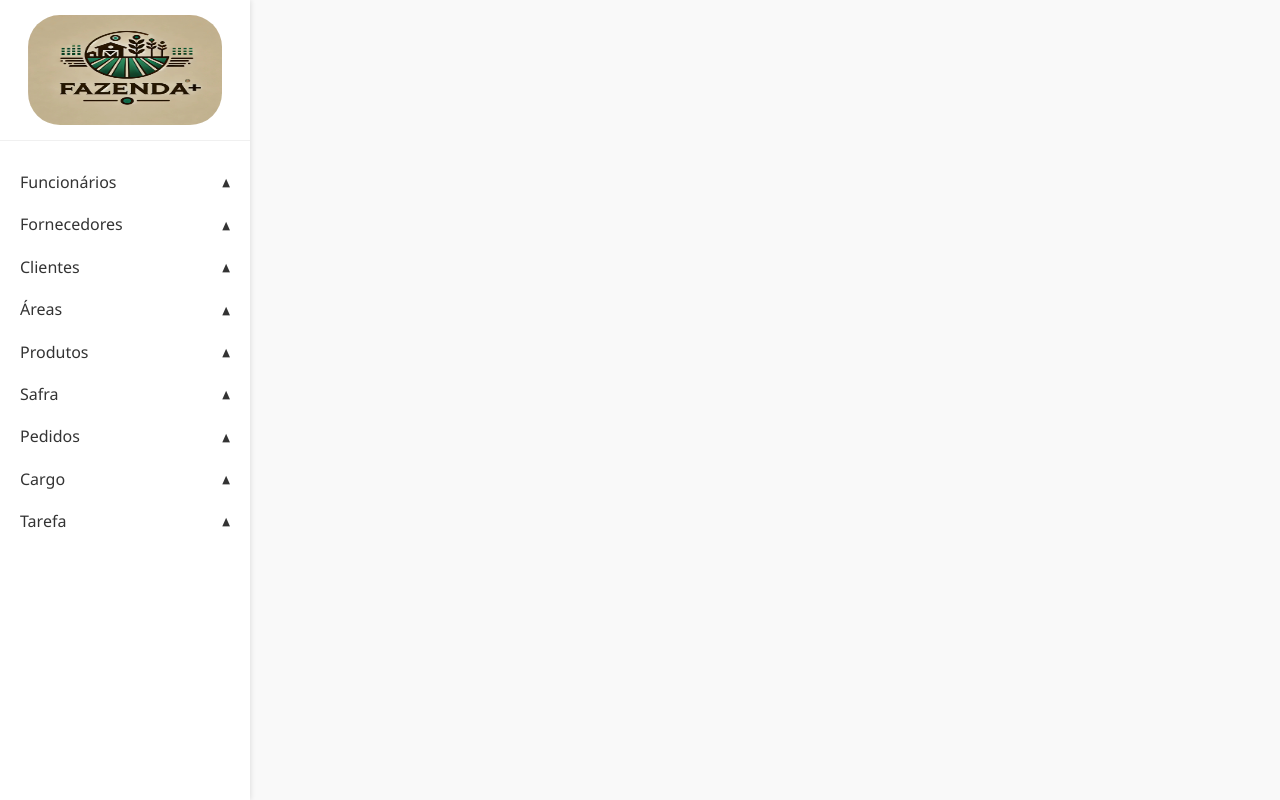
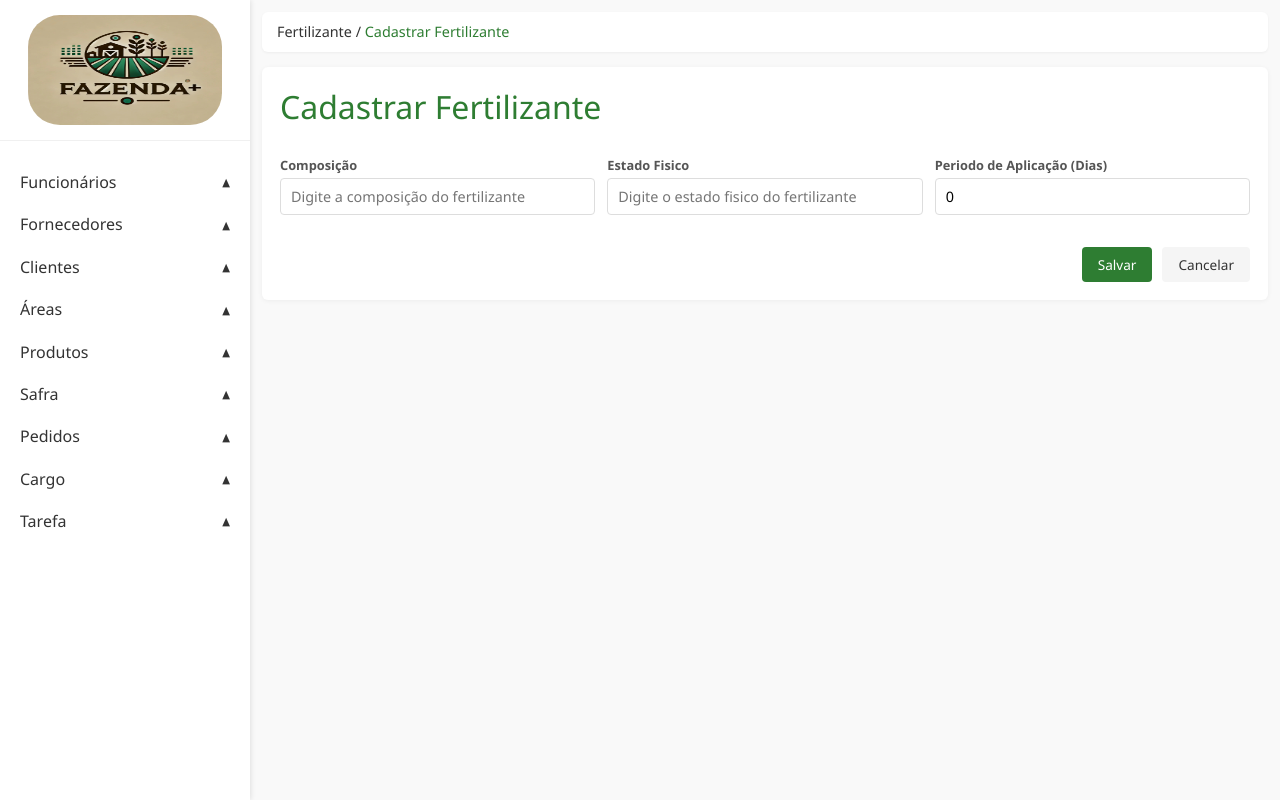
Before and after one commit to Itor-Carlos/projeto-es2-frontend, a React (Create React App) app: page /fertilizante/cadastrar in a window 1280 px wide. Built offline with nearby package versions, Linux system fonts and the light colour scheme.

Commit message:
FEAT: adicionando páginas relacionadas ao fertilizante

```diff
--- a/src/components/Router/index.js
+++ b/src/components/Router/index.js
@@ -6,6 +6,8 @@ import { Route, Routes } from "react-router-dom";
 import './styles.css';
 import { CadastrarEditarSafra } from "../../pages/safra/CadastrarEditarSafra";
 import { ListarSafra } from "../../pages/safra/ListarSafra";
+import { CadastrarEditarFertilizante } from "../../pages/fertilizante/CadastrarEditarFertilizante";
+import { ListarFertilizante } from "../../pages/fertilizante/ListarFertilizante";
 
 export const Router = () => {
     return (
@@ -20,6 +22,9 @@ export const Router = () => {
                     <Route path="/safra/cadastrar/" element={<CadastrarEditarSafra/>}/>
                     <Route path="/safra/listar" element={<ListarSafra/>}/>
                     <Route path="/safra/editar/:id" element={<CadastrarEditarSafra />} />
+                    <Route path="/fertilizante/cadastrar/" element={<CadastrarEditarFertilizante />} />
+                    <Route path="/fertilizante/editar/:id" element={<CadastrarEditarFertilizante />} />
+                    <Route path="/fertilizante/listar" element={<ListarFertilizante />} />
                 </Routes>
             </div>
         </div>
--- a/src/components/SideBar/index.js
+++ b/src/components/SideBar/index.js
@@ -129,8 +129,8 @@ export const SideBar = () => {
                                 <span className="arrow">▲</span>
                             </div>
                             <ul className="submenu">
-                                <li><Link to="#" className="submenu-item">Cadastrar Fertilizante</Link></li>
-                                <li><Link to="#" className="submenu-item">Listar Fertilizante</Link></li>
+                                <li><Link to="/fertilizante/cadastrar" className="submenu-item">Cadastrar Fertilizante</Link></li>
+                                <li><Link to="/fertilizante/listar" className="submenu-item">Listar Fertilizante</Link></li>
                             </ul>
                         </li>
                     </ul>
--- /dev/null
+++ b/src/pages/fertilizante/CadastrarEditarFertilizante.js
@@ -0,0 +1,94 @@
+import React, { useState, useEffect } from "react";
+import { useParams } from "react-router-dom";
+import { GenericForm } from "../../components/Form";
+import * as Yup from "yup";
+import axios from "axios";
+import { TopBar } from "../../components/TopBar";
+import { TitleSection } from "../../components/TitleSection";
+import { Toast } from "../../components/Toast";
+
+export const CadastrarEditarFertilizante = () => {
+    const { id } = useParams();
+    const [isEditing, setIsEditing] = useState(false);
+    const [isToastOpen, setIsToastOpen] = useState(false);
+    const [toastMessage, setToastMessage] = useState("");
+    const [toastType, setToastType] = useState("success");
+    const [initialValues, setInitialValues] = useState({
+        composicao: "",
+        estadofisico: "",
+        periodoaplicacaodias: 0,
+    });
+
+    useEffect(() => {
+        if (id) {
+            setIsEditing(true);
+            axios.get(`http://localhost:3306/fertilizantes/${id}`)
+                .then(response => {
+                    setInitialValues({
+                        composicao: response.data.composicao,
+                        estadofisico: response.data.estadofisico,
+                        periodoaplicacaodias: response.data.periodoaplicacaodias,
+                    });
+                })
+                .catch((error) => {
+                    console.log(error);
+                    setToastMessage("Erro ao carregar os dados.");
+                    setToastType("error");
+                    setIsToastOpen(true);
+                });
+        }
+    }, [id]);
+
+    const validationSchema = Yup.object({
+        composicao: Yup.string().typeError("Composição inválida").required("Campo obrigatório"),
+        estadofisico: Yup.string().typeError("Estado Fisico inválido").required("Campo obrigatório"),
+        periodoaplicacaodias: Yup.number().typeError("Periodo de Aplicação inválido").required("Campo obrigatório"),
+    });
+
+    const handleSubmit = async (values) => {
+        try {
+            if (isEditing) {
+                await axios.put(`http://localhost:3306/fertilizantes/${id}`, values);
+                setToastMessage("Fertilizante atualizado com sucesso!");
+            } else {
+                await axios.post("http://localhost:3306/fertilizantes/", values);
+                setToastMessage("Fertilizante cadastrado com sucesso!");
+            }
+            setToastType("success");
+            setIsToastOpen(true);
+        } catch (error) {
+            setToastMessage("Erro ao salvar os dados.");
+            setToastType("error");
+            setIsToastOpen(true);
+        }
+    };
+
+    const fields = [
+        {
+            fields: [
+                { label: "Composição", type: "string", name: "composicao", placeholder: "Digite a composição do fertilizante" },
+                { label: "Estado Fisico", type: "string", name: "estadofisico", placeholder: "Digite o estado fisico do fertilizante" },
+                { label: "Periodo de Aplicação (Dias)", type: "number", name: "periodoaplicacaodias", placeholder: "Digite o periodo de aplicação do fertilizante" },
+            ],
+        },
+    ];
+
+    return (
+        <>
+            <TopBar entity={"Fertilizante"} useCase={isEditing ? "Editar Fertilizante" : "Cadastrar Fertilizante"} />
+            <div className="card">
+                <TitleSection title={isEditing ? "Editar Fertilizante" : "Cadastrar Fertilizante"} />
+                <GenericForm
+                    initialValues={initialValues}
+                    validationSchema={validationSchema}
+                    sections={fields}
+                    handleSubmit={handleSubmit}
+                    entity={"Fertilizante"}
+                    useCase={isEditing ? "Editar Fertilizante" : "Cadastrar Fertilizante"}
+                    title={isEditing ? "Editar Fertilizante" : "Cadastrar Fertilizante"}
+                />
+                <Toast isOpen={isToastOpen} onClose={() => setIsToastOpen(false)} message={toastMessage} type={toastType} />
+            </div>
+        </>
+    );
+};
--- /dev/null
+++ b/src/pages/fertilizante/ListarFertilizante.js
@@ -0,0 +1,38 @@
+import { List } from "../../components/List";
+import { TitleSection } from "../../components/TitleSection";
+import { TopBar } from "../../components/TopBar";
+
+export const ListarFertilizante = () => {
+    const headers = [
+        {
+            name: "idfertilizante",
+            label: "ID",
+            type: "number"
+        },
+        {
+            name: "composicao",
+            label: "Composição",
+            type: "string"
+        },
+        {
+            name: "estadofisico",
+            label: "Estado Fisico",
+            type: 'string'
+        },
+        {
+            name: "periodoaplicacaodias",
+            label: "Periodo de Aplicação (Dias)",
+            type: 'number'
+        }
+    ];
+
+    return (
+        <>
+            <TopBar entity={"Fertilizante"} useCase={"Listar Fertilizante"} textButton={"Novo Fertilizante"} redirectRoute={"/fertilizante/cadastrar"}/>
+            <div className="card">
+                <TitleSection title={"Listar Fertilizante"} />
+                <List entity={"fertilizante"} headers={headers} baseUrl={"http://localhost:3306/fertilizantes"}/>
+            </div>
+        </>
+    );
+};
```
